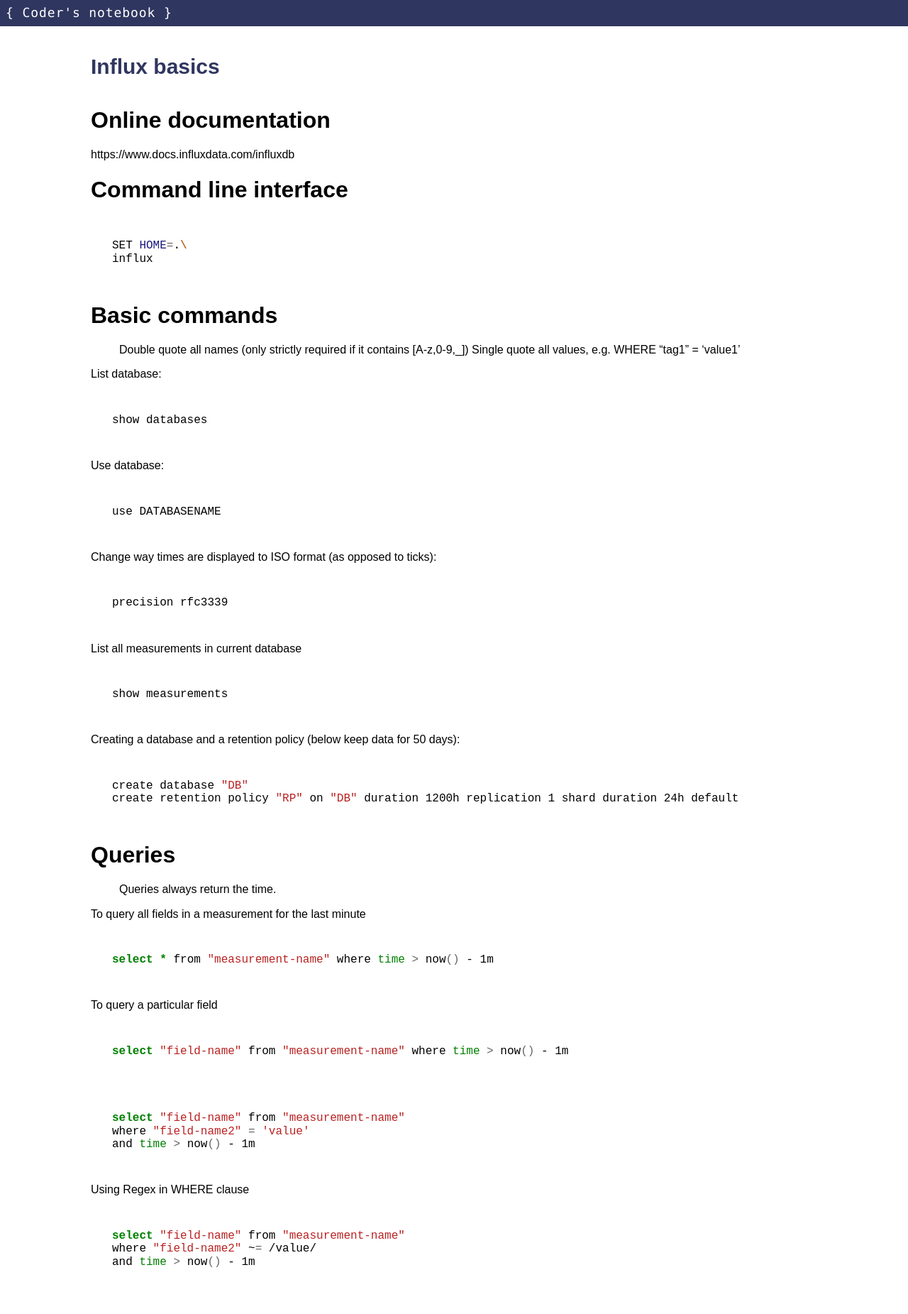
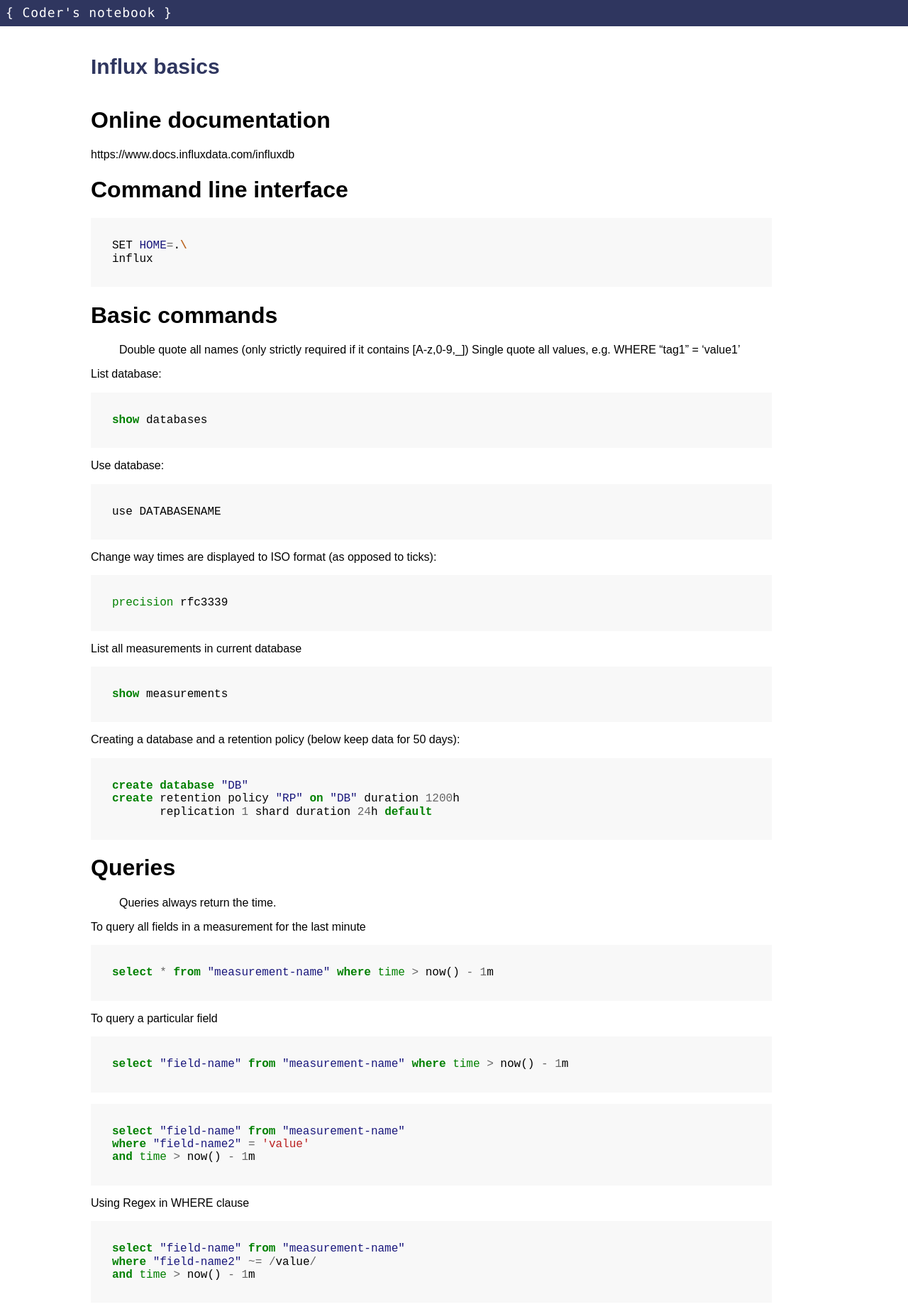
Before and after one commit to timhatton/codersnotebook, a Jekyll site: the page built from _notes/InfluxBasics.md, in a window 1280 px wide. Shown: the whole page at 71% size. Built offline with Jekyll 4.4.1, drawn with Linux system fonts in a browser that asks for light colours.

Commit message:
Git added

````diff
--- a/_data/categories.yml
+++ b/_data/categories.yml
@@ -1,6 +1,6 @@
 - name:  Databases
   description: Notes about category 1
   code: DB
-- name:  Category 2
-  description: Notes about category 2
-  code: CAT2
+- name:  Git
+  description: Notes about Git and Gitbub
+  code: GIT
--- a/_notes/InfluxBasics.md
+++ b/_notes/InfluxBasics.md
@@ -5,8 +5,8 @@
 ---
 
 # Online documentation
+https://www.docs.influxdata.com/influxdb
 
-https://www.docs.influxdata.com/influxdb
 # Command line interface
 ``` shell
 SET HOME=.\
@@ -19,46 +19,47 @@
 
 List database:
 
-``` shell
+``` sql
 show databases
 ```
 
 Use database:
-``` shell
+``` sql
 use DATABASENAME
 ```
 Change way times are displayed to ISO format (as opposed to ticks):
-``` shell
+``` sql
 precision rfc3339
 ```
 List all measurements in current database
-``` shell
+``` sql
 show measurements
 ```
 Creating a database and a retention policy (below keep data for 50 days):
-``` shell
+``` sql
 create database "DB"
-create retention policy "RP" on "DB" duration 1200h replication 1 shard duration 24h default
+create retention policy "RP" on "DB" duration 1200h
+       replication 1 shard duration 24h default
 ```
 # Queries
 
 > Queries always return the time.
 
 To query all fields in a measurement for the last minute
-``` shell
+``` sql
 select * from "measurement-name" where time > now() - 1m
 ```
 To query a particular field
-``` shell
+``` sql
 select "field-name" from "measurement-name" where time > now() - 1m
 ```
-``` shell
+``` sql
 select "field-name" from "measurement-name"
 where "field-name2" = 'value'
 and time > now() - 1m
 ```
 Using Regex in WHERE clause
-``` shell
+``` sql
 select "field-name" from "measurement-name"
 where "field-name2" ~= /value/
 and time > now() - 1m
--- a/_sass/main.scss
+++ b/_sass/main.scss
@@ -4,6 +4,7 @@
 .highlight  {
     margin-left: 0;
     margin-right: 0;
+    background-color: #f8f8f8;
 }
 .highlight pre {
     padding: 30px;
````
Also changed, not shown: _notes/GitWorkflow.md (added, +96 -0 lines), _notes/MiscSqlTips.md (added, +11 -0 lines), _notes/NonTrivialSqlQueries.md (added, +20 -0 lines), _notes/SqlBackups.md (added, +55 -0 lines).
